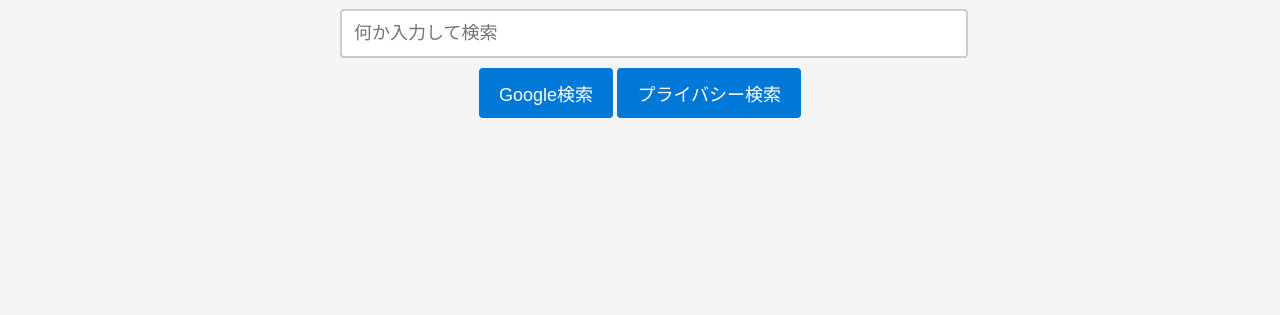
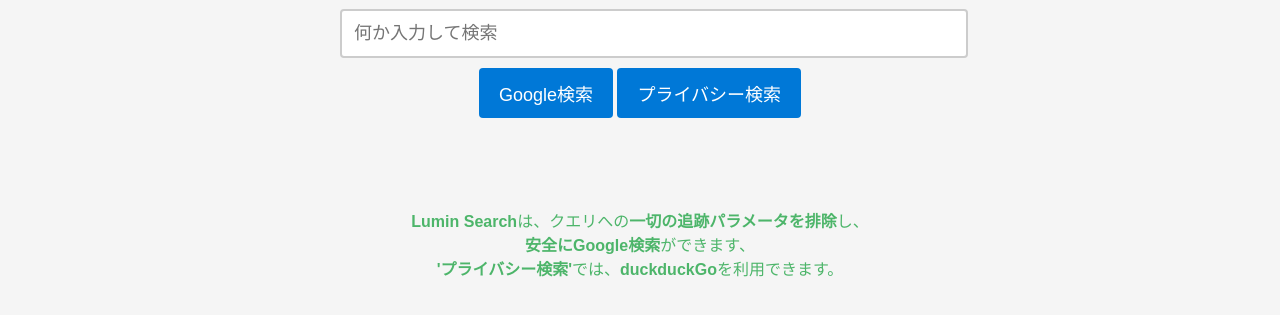
Before and after one commit to PRM-Giken/PRM-Giken.github.io, a plain HTML site: page search.html in a window 1280 px wide. Shown: the part 59-374 px from the top of the page. Drawn offline with Linux system fonts and the light colour scheme.

Commit message:
Update search.html

```diff
--- a/search.html
+++ b/search.html
@@ -46,6 +46,9 @@
         .search-button:hover {
             background-color: #005bb5;
         }
+        .about p {
+            Text-align:center
+        }
     </style>
 </head>
 <body>
@@ -58,6 +61,11 @@
         <input id="search-box" class="search-box" type="text" placeholder="何か入力して検索">
         <button class="search-button" onclick="search_g()">Google検索</button>
         <button class="search-button" onclick="search_d()">プライバシー検索</button>
+    </div>
+
+    <div class="about">
+        <br><br><br>
+        <p style="color:#4DB56A"><strong>Lumin Search</strong>は、クエリへの<strong>一切の追跡パラメータを排除</strong>し、<br><strong>安全にGoogle検索</strong>ができます、<br><strong>'プライバシー検索'</strong>では、<strong>duckduckGo</strong>を利用できます。</p>
     </div>
 
     <script>
```
